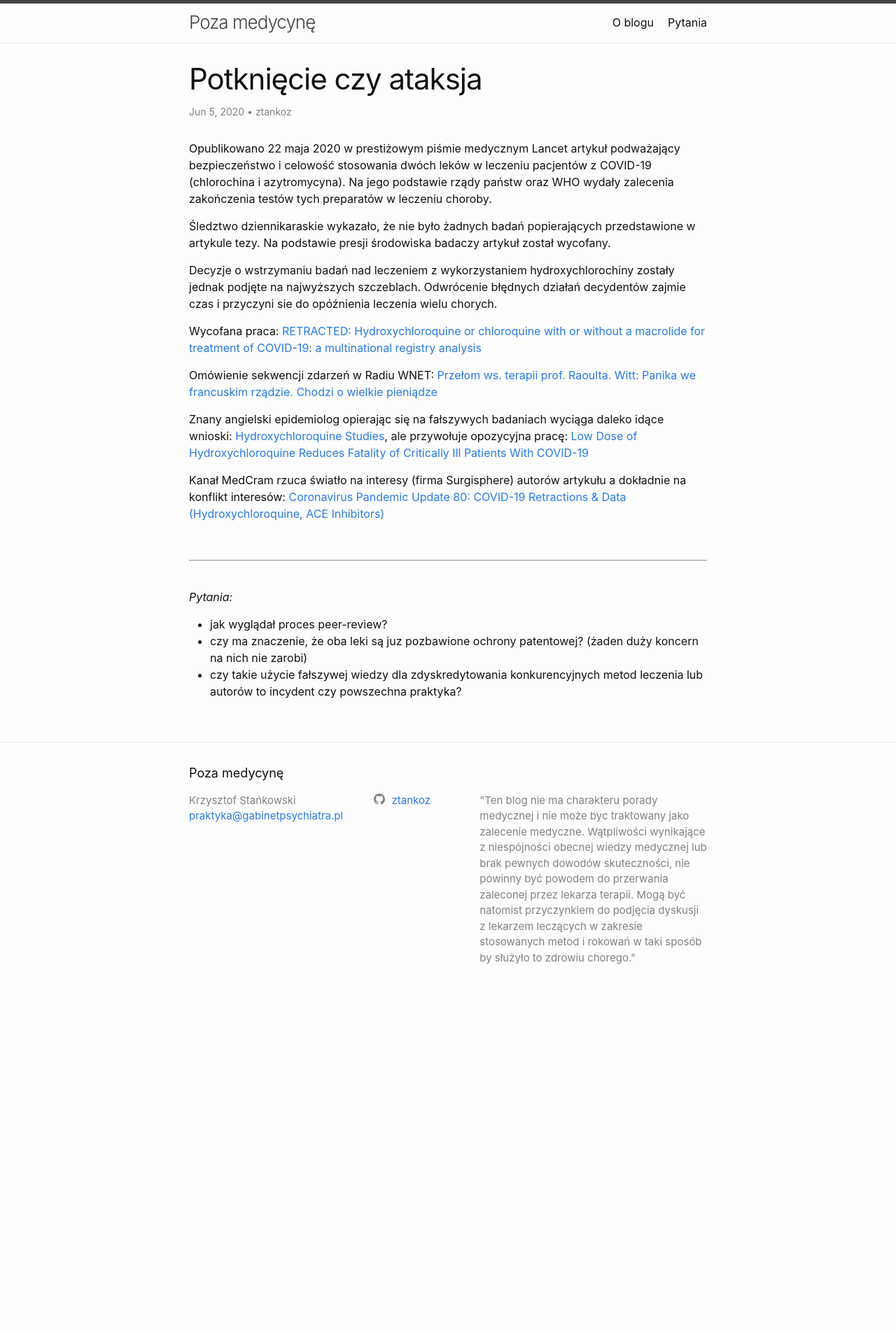
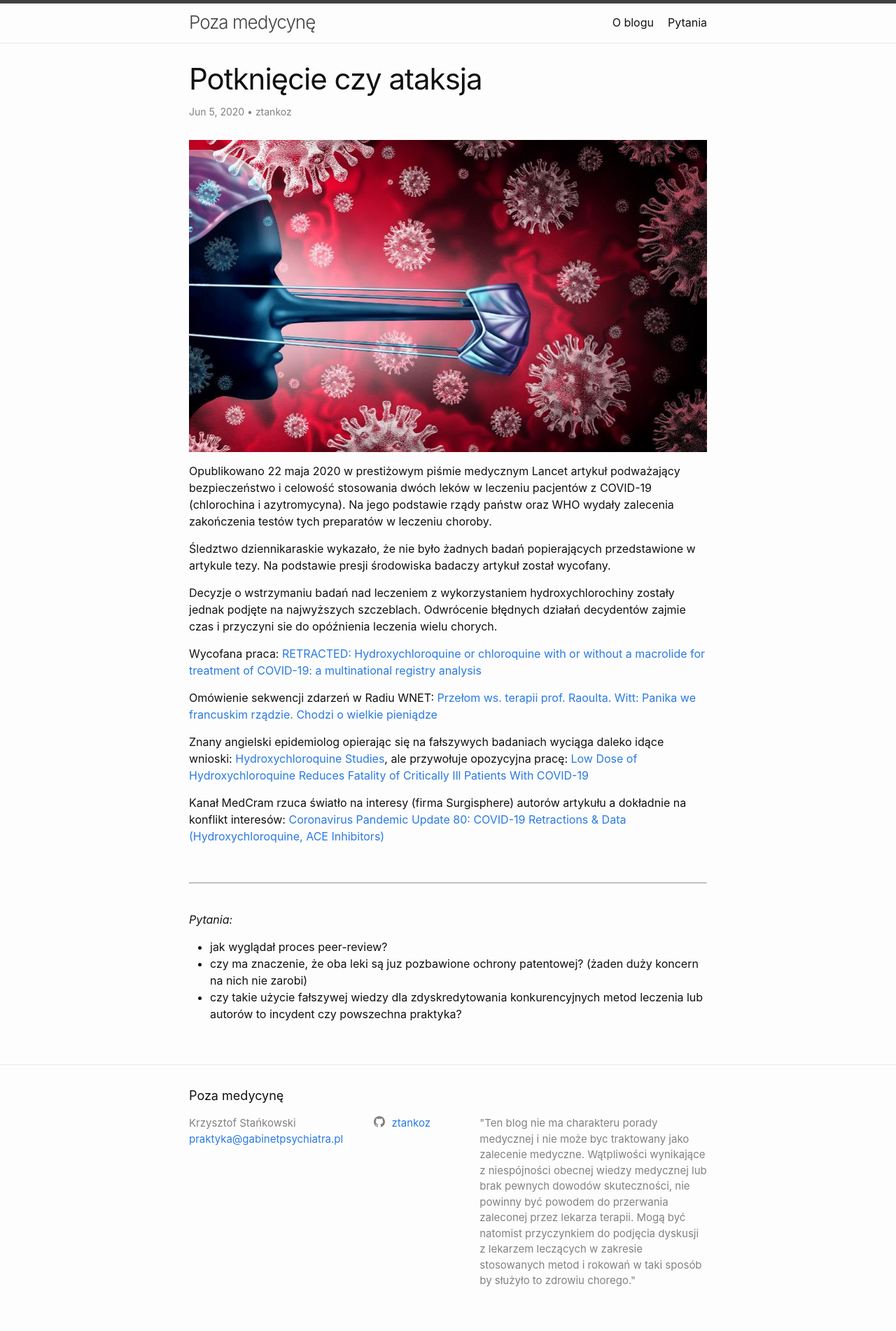
Before and after one commit to ztankoz/blog_med, a Jekyll site: the page built from _posts/2020-06-05-retraction.md, in a window 1280 px wide. Shown: the whole page at 70% size. Built offline with Jekyll 4.4.1, drawn with Linux system fonts in a browser that asks for light colours; before the commit the page ends 1440 px from its top, so only the background shows below that.

Commit message:
grafika pinokia

```diff
--- a/_posts/2020-06-05-retraction.md
+++ b/_posts/2020-06-05-retraction.md
@@ -6,6 +6,8 @@ date: 2020-06-05 22:41:38 +0200
 categories: COVID-19 big_pharma
 author: ztankoz
 ---
+
+![Pinokio](https://raw.githubusercontent.com/ztankoz/blog_med/master/assets/covid_pinokio.jpg)
 
 Opublikowano 22 maja 2020 w prestiżowym piśmie medycznym Lancet artykuł podważający bezpieczeństwo i celowość stosowania dwóch leków w leczeniu pacjentów z COVID-19 (chlorochina i azytromycyna). Na jego podstawie rządy państw oraz WHO wydały zalecenia zakończenia testów tych preparatów w leczeniu choroby.
 
```
